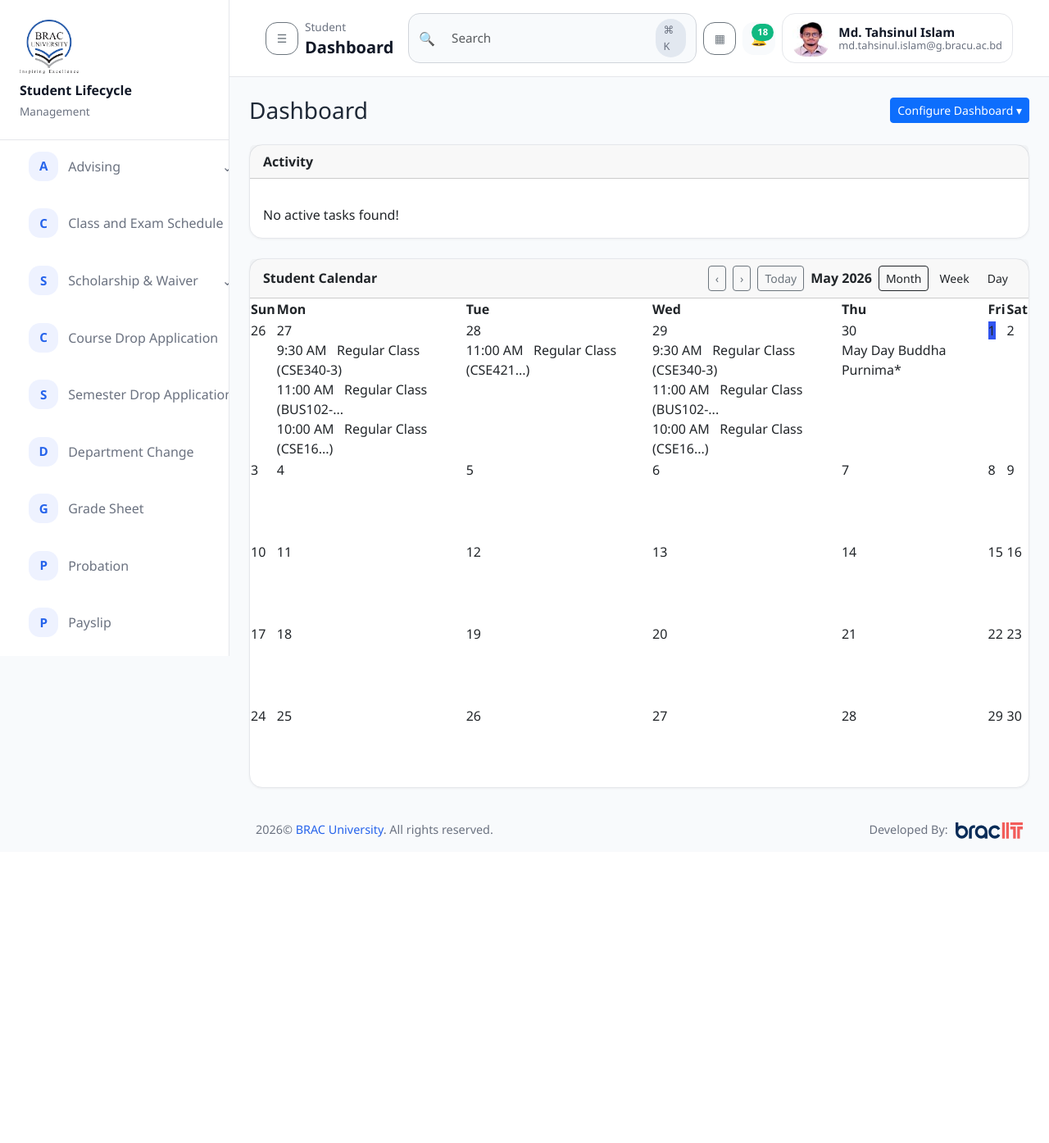
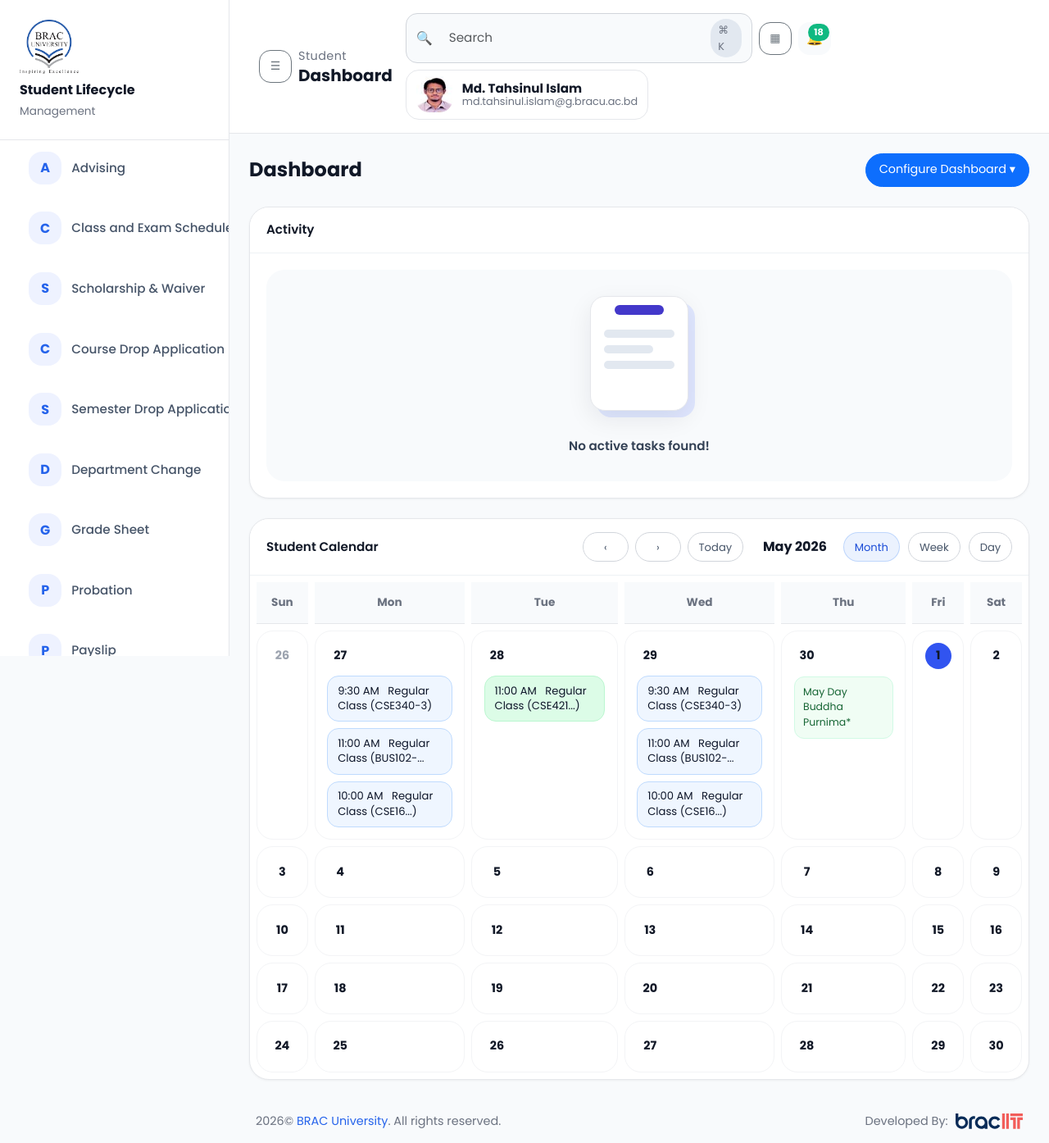
Before and after one commit to tans6765-free/connect.bracu.ac.bd, a Django app: page / in a window 1280 px wide. Shown: the whole page at 82% size. Before the commit the page ends 1023 px from the top, so only its background shows below. Run offline with Django 4.2, Linux system fonts and the light colour scheme; a user stored in the database is signed in.

Commit message:
Match dashboard sidebar and calendar styling to screenshot

```diff
--- a/portal/static/css/style.css
+++ b/portal/static/css/style.css
@@ -13,7 +13,7 @@
 }
 
 body {
-  font-family: 'Segoe UI', system-ui, sans-serif;
+  font-family: 'Poppins', 'Segoe UI', system-ui, sans-serif;
   background: var(--bg);
   color: var(--text);
   margin: 0;
@@ -38,6 +38,31 @@ body {
 
 main {
   min-height: calc(100vh - 140px);
+}
+
+.card {
+  background: white;
+  border-radius: 24px;
+  border: 1px solid var(--border);
+  box-shadow: 0 1px 3px rgba(0,0,0,0.05);
+  overflow: hidden;
+}
+
+.card-header {
+  padding: 1rem 1.25rem;
+  background: #fff;
+  border-bottom: 1px solid #eef2f5;
+  font-size: 0.95rem;
+  font-weight: 600;
+  color: #111827;
+}
+
+.card-body {
+  padding: 1.25rem;
+}
+
+.card-body.p-0 {
+  padding: 0;
 }
 
 .nav-link {
@@ -65,12 +90,6 @@ main {
 }
 
 /* Dashboard Cards */
-.card {
-  background: white;
-  border-radius: 16px;
-  border: 1px solid var(--border);
-  box-shadow: 0 1px 3px rgba(0,0,0,0.05);
-}
 
 /* Grade Sheet Specific */
 .pdf-preview-frame {
@@ -80,9 +99,75 @@ main {
 }
 
 /* Calendar */
+.cal-table {
+  border-collapse: separate;
+  border-spacing: 8px;
+}
+
+.cal-table thead th {
+  padding: 0.9rem 0.75rem;
+  font-size: 0.85rem;
+  font-weight: 700;
+  color: #6b7280;
+  text-align: center;
+  border-bottom: 1px solid #e5e7eb;
+  background: #f8fafc;
+}
+
 .cal-table td {
-  height: 100px;
+  min-height: 134px;
   vertical-align: top;
+  border: 1px solid #f3f4f6;
+  padding: 0.9rem;
+  background: #ffffff;
+  border-radius: 20px;
+}
+
+.cal-table td span {
+  display: inline-flex;
+  align-items: center;
+  justify-content: center;
+  width: 32px;
+  height: 32px;
+  border-radius: 999px;
+  font-size: 0.9rem;
+  font-weight: 700;
+  color: #111827;
+}
+
+.cal-day.other-month span {
+  color: #9ca3af;
+}
+
+.cal-event {
+  display: block;
+  margin-top: 0.5rem;
+  padding: 0.55rem 0.75rem;
+  border-radius: 14px;
+  background: #eff6ff;
+  border: 1px solid #bfdbfe;
+  color: #0f172a;
+  font-size: 0.82rem;
+  line-height: 1.4;
+  white-space: normal;
+  overflow: hidden;
+  text-overflow: ellipsis;
+}
+
+.cal-event.green {
+  background: #dcfce7;
+  border-color: #bbf7d0;
+}
+
+.cal-holiday {
+  display: block;
+  margin-top: 0.55rem;
+  padding: 0.55rem 0.65rem;
+  border-radius: 12px;
+  background: #f0fdf4;
+  border: 1px solid #d1fae5;
+  color: #166534;
+  font-size: 0.78rem;
 }
 
 .date-circle {
@@ -136,28 +221,40 @@ main {
   padding: 0.85rem 1.2rem;
   border-radius: 14px;
   transition: background-color 0.2s ease, color 0.2s ease;
+  font-size: 0.95rem;
+  font-weight: 500;
+  color: #475569;
+  line-height: 1.45;
 }
 
 .sidebar-menu .nav-link span {
   white-space: nowrap;
 }
 
+.sidebar-menu .nav-link:hover,
+.sidebar-menu .nav-link.active {
+  background: #eff6ff;
+  color: #1d4ed8;
+}
+
 .menu-icon {
-  width: 2.25rem;
-  min-width: 2.25rem;
-  height: 2.25rem;
-  border-radius: 14px;
+  width: 2.5rem;
+  min-width: 2.5rem;
+  height: 2.5rem;
+  border-radius: 16px;
   background: #eef2ff;
   display: inline-flex;
   align-items: center;
   justify-content: center;
-  font-size: 0.95rem;
+  font-size: 1rem;
   font-weight: 700;
   color: #2563eb;
 }
 
 .menu-arrow {
   transition: transform 0.25s ease;
+  font-size: 0.85rem;
+  color: #94a3b8;
 }
 
 .sub-menu {
@@ -169,7 +266,7 @@ main {
   padding: 0.65rem 1rem;
   border-radius: 12px;
   color: #4b5563;
-  font-size: 0.95rem;
+  font-size: 0.92rem;
 }
 
 .sub-menu .sub-link:hover,
@@ -187,10 +284,161 @@ main {
   margin-right: 0.75rem;
 }
 
-.page-breadcrumb {
-  font-size: 0.85rem;
-  color: var(--muted);
-  margin-bottom: 0.2rem;
+.sidebar-menu .nav-link .menu-icon {
+  width: 2.5rem;
+  min-width: 2.5rem;
+  height: 2.5rem;
+  border-radius: 16px;
+  background: #eef2ff;
+  display: inline-flex;
+  align-items: center;
+  justify-content: center;
+  font-size: 1rem;
+  font-weight: 700;
+  color: #2563eb;
+}
+
+
+.empty-state-box {
+  min-height: 220px;
+  display: flex;
+  flex-direction: column;
+  align-items: center;
+  justify-content: center;
+  gap: 1rem;
+  text-align: center;
+  padding: 2rem 1.5rem;
+  background: #f8fafc;
+  border-radius: 22px;
+}
+
+.empty-label {
+  font-size: 0.95rem;
+  font-weight: 600;
+  color: #334155;
+  margin: 0;
+}
+
+.clipboard-illustration {
+  position: relative;
+  width: 120px;
+  height: 140px;
+}
+
+.clipboard-back,
+.clipboard-front {
+  position: absolute;
+  border-radius: 18px;
+}
+
+.clipboard-back {
+  width: 100%;
+  height: 100%;
+  background: #e0e7ff;
+  top: 8px;
+  left: 8px;
+}
+
+.clipboard-front {
+  width: 100%;
+  height: 100%;
+  background: #fff;
+  border: 1px solid #e5e7eb;
+  box-shadow: 0 10px 30px rgba(15, 23, 42, 0.08);
+}
+
+.clipboard-clip {
+  position: absolute;
+  top: 10px;
+  left: 50%;
+  transform: translateX(-50%);
+  width: 60px;
+  height: 12px;
+  border-radius: 8px;
+  background: #4338ca;
+}
+
+.clipboard-lines {
+  position: absolute;
+  top: 40px;
+  left: 16px;
+  right: 16px;
+  display: grid;
+  gap: 9px;
+}
+
+.clip-line {
+  height: 10px;
+  border-radius: 6px;
+  background: #e2e8f0;
+}
+
+.clip-line.short {
+  width: 70%;
+}
+
+.cal-nav-btn,
+.cal-view-btns .cal-view {
+  font-size: 0.82rem;
+  padding: 0.45rem 0.75rem;
+  border-radius: 999px;
+  border: 1px solid #d1d5db;
+  background: #fff;
+  color: #475569;
+  min-width: 56px;
+  transition: background 0.2s, border-color 0.2s, color 0.2s;
+}
+
+.cal-view-btns {
+  display: flex;
+  gap: 0.65rem;
+  align-items: center;
+}
+
+.cal-view-btns .cal-view {
+  min-width: auto;
+}
+
+.cal-view-btns .cal-view.active {
+  background: rgba(59,130,246,0.1);
+  border-color: rgba(59,130,246,0.25);
+  color: #1d4ed8;
+}
+
+.cal-month-title {
+  font-weight: 700;
+  font-size: 1rem;
+  color: #111827;
+  white-space: nowrap;
+  margin: 0 0.75rem;
+}
+
+.cal-header-actions {
+  display: flex;
+  align-items: center;
+  flex-wrap: wrap;
+  gap: 0.75rem;
+}
+
+.card-header.d-flex {
+  flex-wrap: wrap;
+  justify-content: space-between;
+  align-items: center;
+}
+
+.cal-nav-btn,
+.cal-view-btns .cal-view {
+  min-height: 34px;
+  padding: 0.45rem 0.8rem;
+}
+
+.cal-nav-btn:hover,
+.cal-view-btns .cal-view:hover {
+  background: #f8fafc;
+}
+
+.card-header .btn {
+  min-height: 34px;
 }
 
 .page-heading {
@@ -217,6 +465,28 @@ main {
   width: 100%;
   font-size: 0.95rem;
   color: #111827;
+}
+
+.dashboard-main-title {
+  font-size: 1.5rem;
+  font-weight: 700;
+  color: #111827;
+}
+
+.configure-btn {
+  font-size: 0.9rem;
+  border-radius: 999px;
+  padding: 0.55rem 1rem;
+}
+
+.page-breadcrumb {
+  font-size: 0.9rem;
+  color: #6b7280;
+  letter-spacing: 0.03em;
+}
+
+.topbar {
+  padding: 1rem 1.5rem;
 }
 
 .search-icon {
--- a/portal/templates/home.html
+++ b/portal/templates/home.html
@@ -39,17 +39,21 @@
 
       <!-- Student Calendar Card -->
       <div class="card">
-        <div class="card-header fw-semibold d-flex align-items-center justify-content-between">
+        <div class="card-header fw-semibold d-flex align-items-center justify-content-between cal-header">
           <span>Student Calendar</span>
+          <div class="cal-header-actions">
             <div class="d-flex align-items-center gap-2">
               <button class="btn btn-sm btn-outline-secondary cal-nav-btn">&#8249;</button>
               <button class="btn btn-sm btn-outline-secondary cal-nav-btn">&#8250;</button>
               <button class="btn btn-sm btn-outline-secondary cal-nav-btn">Today</button>
+            </div>
+            <div class="d-flex align-items-center gap-2">
               <span class="cal-month-title">May 2026</span>
               <div class="cal-view-btns">
                 <button class="btn btn-sm cal-view active">Month</button>
                 <button class="btn btn-sm cal-view">Week</button>
                 <button class="btn btn-sm cal-view">Day</button>
+              </div>
             </div>
           </div>
         </div>
```
Lines whose indentation alone changed are shown as unchanged.
